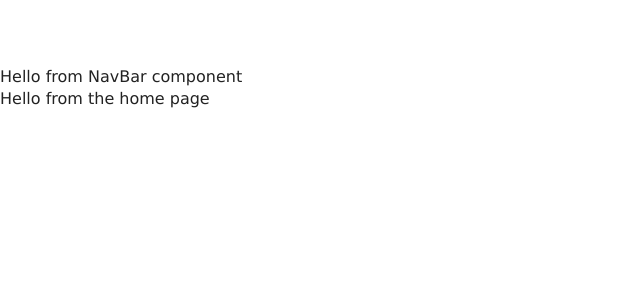
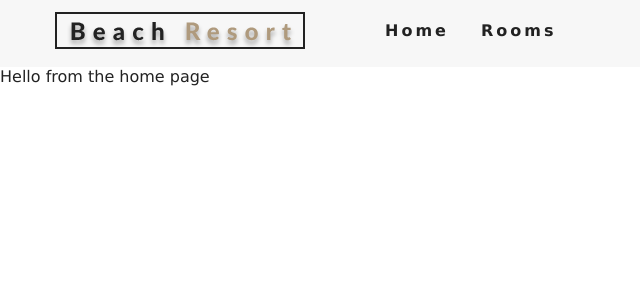
Before and after one commit to rabobahago/beach-resort-app, a React (Create React App) app: page / in a window 1280 px wide. Shown: the top 300 px of the page, without its empty margins (0-640 px from the left). Built offline with nearby package versions, Linux system fonts and the light colour scheme.

Commit message:
finished navbar

```diff
--- a/src/components/NavBar.js
+++ b/src/components/NavBar.js
@@ -1,9 +1,50 @@
 import React from 'react'
 import logo from '../images/logo.svg'
-import { FaAlignRigt } from 'react-icons/fa'
+import { FaAlignRight } from 'react-icons/fa'
+import { Link } from 'react-router-dom'
 class NavBar extends React.Component {
+  constructor(props) {
+    super(props)
+    this.state = {
+      isOpen: false,
+    }
+  }
+  handleIsOpen = () => {
+    this.setState((prevState) => {
+      return {
+        isOpen: !prevState.isOpen,
+      }
+    })
+  }
   render() {
-    return <div>Hello from NavBar component</div>
+    return (
+      <nav className="navbar">
+        <div className="nav-center">
+          <div className="nav-Header">
+            <Link to="/">
+              <img src={logo} alt="Beach Resort" />
+            </Link>
+            <button
+              type="button"
+              className="nav-btn"
+              onClick={this.handleIsOpen}
+            >
+              <FaAlignRight className="nav-icon" />
+            </button>
+          </div>
+          <ul
+            className={this.state.isOpen ? 'nav-links : show-nav' : 'nav-links'}
+          >
+            <li>
+              <Link to="/">Home</Link>
+            </li>
+            <li>
+              <Link to="/rooms">Rooms</Link>
+            </li>
+          </ul>
+        </div>
+      </nav>
+    )
   }
 }
 export default NavBar
```
